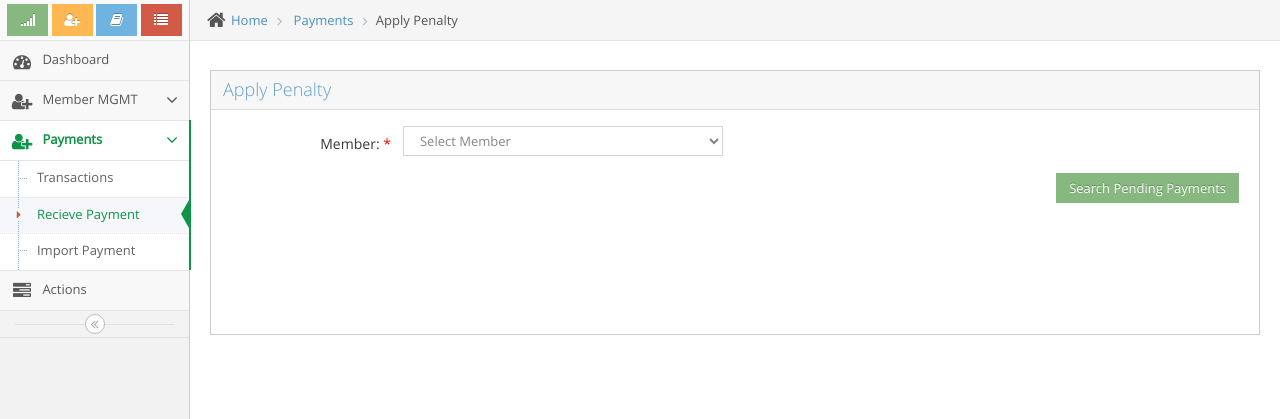
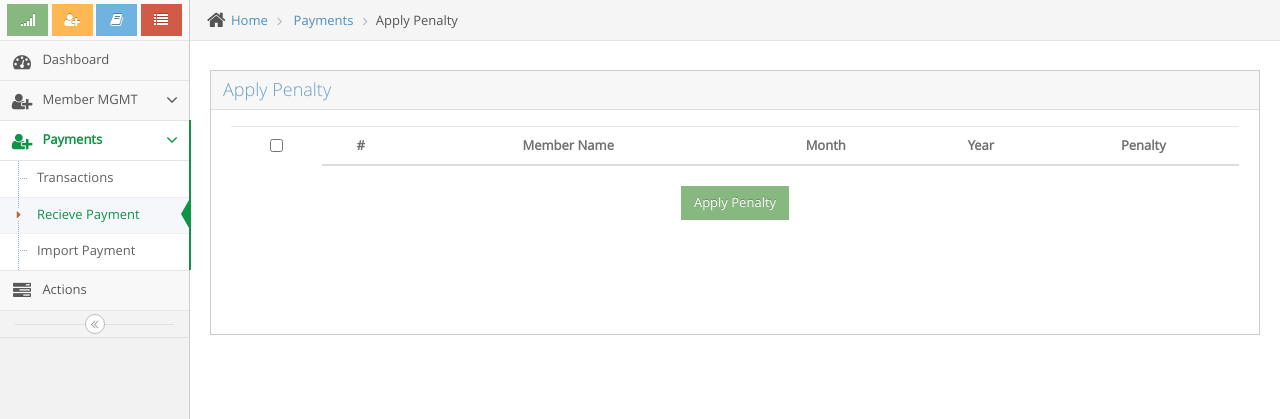
Before and after one commit to milansoni44/sss, a CodeIgniter app: a page that uses application/views/payment/penalty.php in a window 1280 px wide. Shown: the part 45-464 px from the top of the page. Run offline with CodeIgniter, Linux system fonts and the light colour scheme; a user stored in the database is signed in; data comes from the database, SQL or seed files in the repository; data that the repository does not hold is empty.

Commit message:
apply penalty

```diff
--- a/application/controllers/Payments.php
+++ b/application/controllers/Payments.php
@@ -398,20 +398,26 @@ class Payments extends MY_Controller {
 
     public function apply_penalty() {
 
-        if($this->input->server("REQUEST_METHOD") == "POST") {
-            $penlty_members = $this->db->query("SELECT
+        $penlty_members = $this->db->query("SELECT
                                 transactions.user_id,
+                                user_master.name,
                                 DATE(transactions.date_created),
                                 DATEDIFF(CURDATE(), DATE(transactions.date_created)),
-                                DAY(LAST_DAY(transactions.date_created))
+                                DAY(LAST_DAY(transactions.date_created)),
+                                MONTHNAME(CURDATE()) AS month_name,
+                                YEAR(CURDATE()) AS penalty_year
                             FROM transactions
                             LEFT JOIN user_master ON user_master.user_id = transactions.user_id
                             WHERE user_master.status = 'Active'
                             AND transactions.status = 'UNPAID'
                             AND DATEDIFF(CURDATE(), DATE(transactions.date_created)) > DAY(LAST_DAY(transactions.date_created))
-                            ");
+                            GROUP BY transactions.user_id
+                            ")->result_array();
             // echo "<pre>";
-            // echo $this->db->last_query();die;
+            // print_r($penlty_members);die;
+        $this->data['penalty_members'] = $penlty_members;
+        if($this->input->server("REQUEST_METHOD") == "POST") {
+
 
             if(!empty($penlty_members)) {
                 foreach($penlty_members as $member) {
--- a/application/models/User_model.php
+++ b/application/models/User_model.php
@@ -70,7 +70,7 @@ class User_model extends MY_Model
 		{
 
 //			$q = $this->db->get('user_master');
-            $this->db->select("user_master.*,DATE_FORMAT(inactivity_date,'%d-%m-%Y') AS inactivity_date")
+            $this->db->select("user_master.*,DATE_FORMAT(demise_date,'%d-%m-%Y') AS inactivity_date")
                     ->from('user_master')
                 ->where('user_type != ','Admin' )
                 ->order_by("name",'ASC')
--- a/application/views/payment/penalty.php
+++ b/application/views/payment/penalty.php
@@ -65,35 +65,47 @@
                                         <div class="step-content pos-rel">
                                             <div class="step-pane active" data-step="1">
                                                 <form class="form-horizontal" id="recieve_payment_form" method="post"
-                                                      action="<?php echo $admin_post_payment_individually; ?>">
+                                                      action="<?php echo base_url(); ?>">
+                                                      <table class="table">
+                                                        <thead>
+                                                            <tr>
+                                                                <td style="text-align:center;"><input type="checkbox" id="all_checkbox" /></td>
+                                                                <th>#</th>
+                                                                <th>Member Name</th>
+                                                                <th>Month</th>
+                                                                <th>Year</th>
+                                                                <th>Penalty</th>
+                                                            </tr>
+                                                        </thead>
+                                                        <tbody>
+                                                            <?php if(!empty($penalty_members)) :
+                                                                $index = 1;
+                                                                foreach($penalty_members as $member) :
+                                                                    echo "<tr class='text-center'>
+                                                                            <td><input type='checkbox' name='user_id[]' value=".$member['user_id']." class='member_checkbox'/></td>
+                                                                            <td>{$index}</td>
+                                                                            <td>{$member['name']}</td>
+                                                                            <td>{$member['month_name']}</td>
+                                                                            <td>{$member['penalty_year']}</td>
+                                                                            <td>10</td>
+                                                                        </tr>";
+
+                                                                        $index++;
+
+                                                                endforeach;
+                                                            endif;
+                                                            ?>
+                                                        </tbody>
+
+                                                      </table>
+
                                                     <div class="form-group">
-                                                        <label class="control-label col-xs-12 col-sm-2 no-padding-right"
-                                                                for="name">Member: <span
-                                                                style="color:red;">*</span></label>
-
-                                                        <div class="col-xs-12 col-sm-4">
-                                                            <div class="clearfix">
-                                                                <select class="col-xs-12 col-sm-12" id="member_id" name="member_id" required>
-                                                                    <option value=''>Select Member</option>
-                                                                    <?php foreach($members as $member) {
-                                                                        $selected = ($member['user_id'] == $user_id) ? 'selected' : '';
-                                                                        echo "<option value='{$member['user_id']}'>{$member['name']}</option>";
-                                                                    }?>
-                                                                </select>
-                                                            </div>
-                                                        </div>
-
-                                                    </div>
-                                                    <div class="form-group">
-                                                        <div class="col-xs-12 col-sm-3 col-sm-offset-9 text-right">
-                                                            <div class="clearfix">
-                                                                <input type="button" value="Search Pending Payments" class="btn btn-sm btn-success " name="action" style="height: 30px;padding-top: 3px;" id="search_member_btn"/>
-                                                            </div>
+                                                        <div class="col-xs-12 col-sm-12 center">
+                                                            <input type="submit"
+                                                                   value="Apply Penalty"
+                                                                   class="btn btn-sm btn-success" id="add_user_button">
                                                         </div>
                                                     </div>
-
-                                                    <div id="container_div"></div>
-
                                                 </form>
                                             </div>
 
@@ -130,55 +142,14 @@
 
     $(document).ready(function ()
     {
-        $("#search_member_btn").click(function(e){
-
-            if($("#member_id").val()) {
-                $.ajax({
-                    type: "POST",
-                    cache: false,
-                    dataType: 'html',
-                    url: '<?php echo $admin_post_payment_individually;?>',
-                    data: { user_id : $("#member_id").val() },
-                    success : function(data) {
-                        $("#container_div").append(data);
-                        $("#search_member_btn").closest(".form-group").hide();
-                    },
-                });
+        var $memberCheckBox = $('.member_checkbox');
+        $("#all_checkbox").on('change', function(e){
+            var $this = $(this);
+            if($this.is(":checked") == true) {
+                $memberCheckBox.prop('checked', true);
             } else {
-                $("#container_div").empty();
+                $memberCheckBox.prop('checked', false);
             }
-        });
-
-        $("#member_id").change(function(e){
-            $("#container_div").empty();
-            $("#search_member_btn").closest(".form-group").show();
-        }).trigger('change');
-
-        $(document).on("change","#all_checkbox", function(e){
-            $("#container_div .user_checkbox").prop("checked",$(this).is(':checked')).trigger('change');
-            /* var $that = $(this);
-            $("#container_div .user_checkbox").each(function(i,e){
-                $(e).prop("checked",$that.is(':checked')).trigger('change');
-            }); */
-        });
-
-        $(document).on("change",".user_checkbox", function(e){
-            $payable_amount = 0;
-            $("#container_div .user_checkbox").each(function(i,e){
-                if($(e).is(':checked')) {
-                    $payable_amount += parseInt($(e).data('amount'));
-                }
-            });
-
-            $("#total_td").text($payable_amount);
-        }).on("click","#pay_button", function(e){
-
-            if($("#container_div .user_checkbox:checked").length == 0) {
-                alert("Please select atleast one transection.");
-            } else {
-                $("#recieve_payment_form").trigger('submit');
-            }
-
-        });
+        })
     });
 </script>
```
